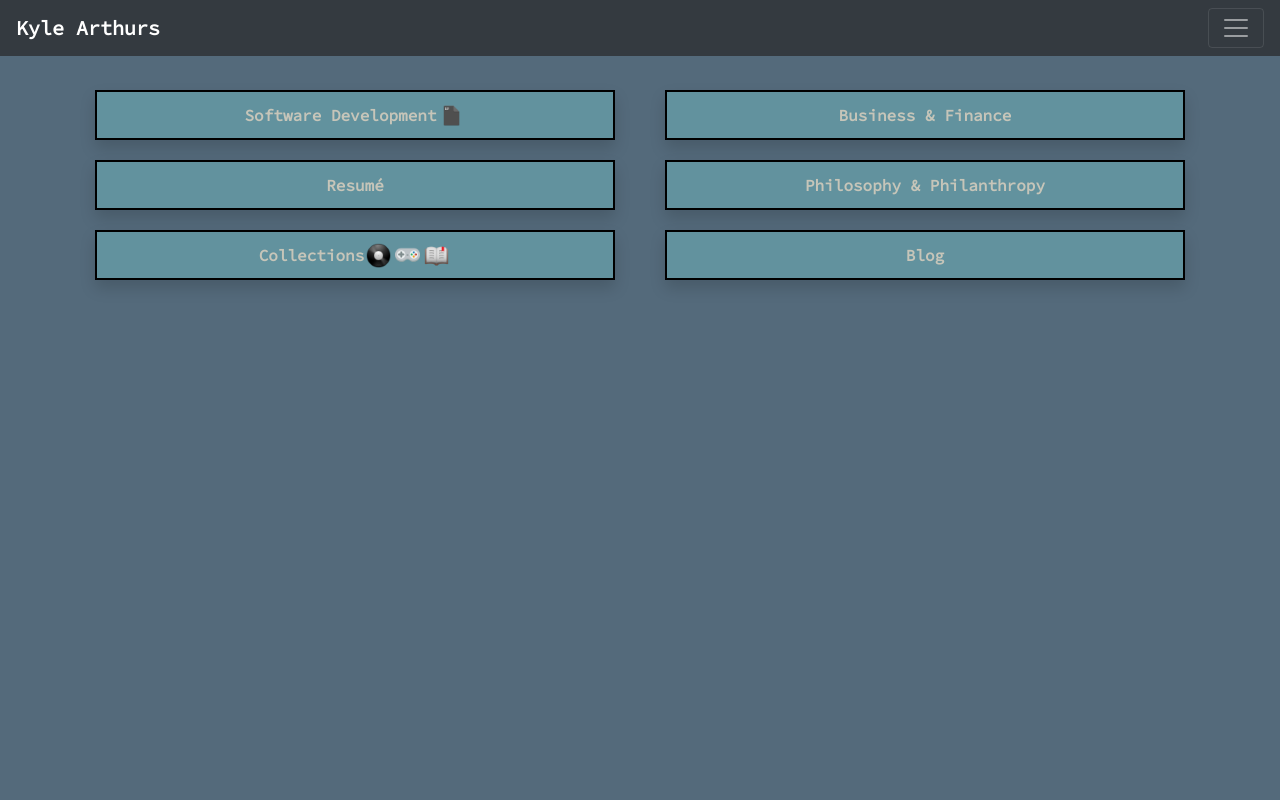
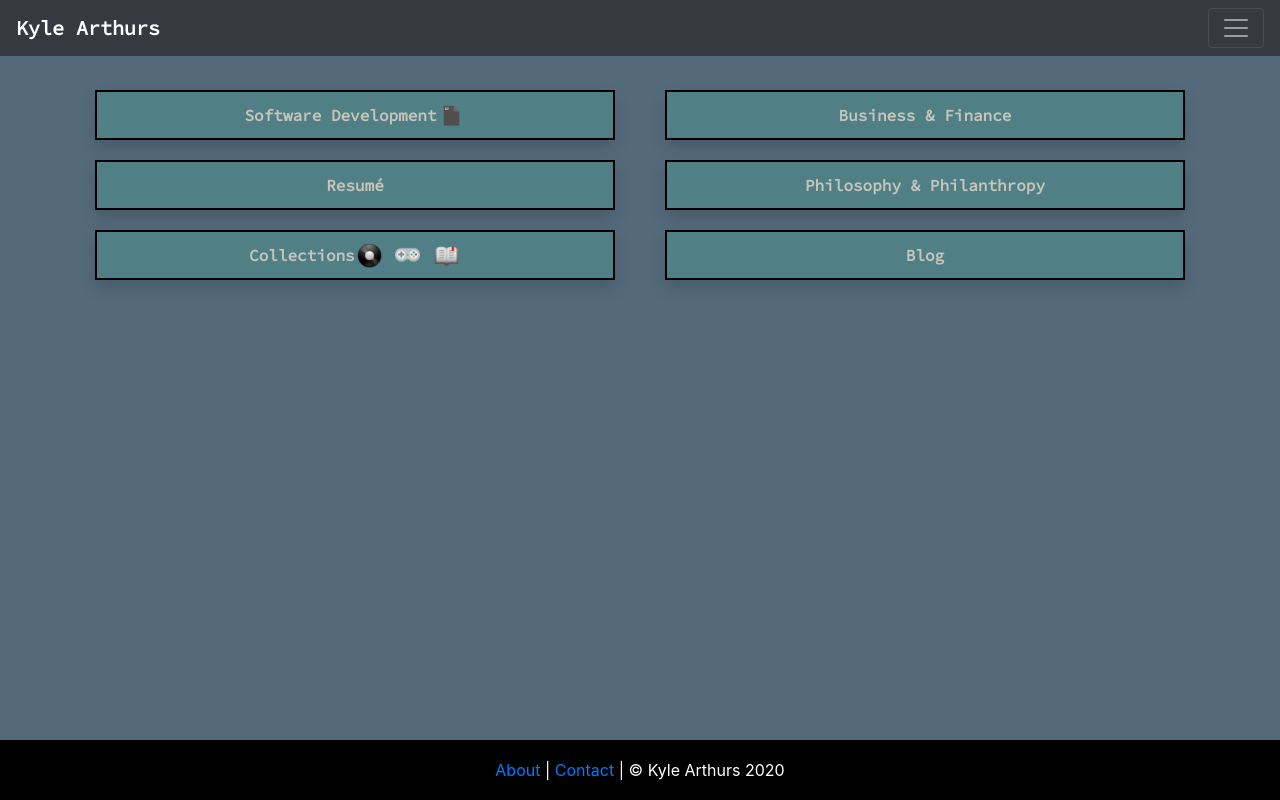
Before and after one commit to lucid-0/kylearthurs.com, a Django app: page / in a window 1280 px wide. Run offline with Django 3.2, Linux system fonts and the light colour scheme.

Commit message:
add footer, load scripts at bottom of file

```diff
--- a/kylearthurs/main/static/main/styles/main.css
+++ b/kylearthurs/main/static/main/styles/main.css
@@ -1,5 +1,6 @@
 body {
     background: #546a7b;
+    margin-bottom: 60px;
 }
 
 .navbar-brand {
@@ -9,7 +10,7 @@ body {
 }
 
 .ka-home-section {
-    background: #62929e;
+    background: #507f85;
     font-family: Source Code Pro;
     color: #c6c5b9;
     font-weight: bold;
@@ -32,3 +33,14 @@ body {
     max-height: 25px;
     margin: 2px
 }
+
+.footer {
+    position: absolute;
+    bottom: 0;
+    width: 100%;
+    height: 60px; /* Set the fixed height of the footer here */
+    line-height: 60px;
+    text-align: center;
+    background-color: black;
+    color: white;
+  }
--- a/kylearthurs/templates/main/base.html
+++ b/kylearthurs/templates/main/base.html
@@ -9,13 +9,14 @@
         <link rel="stylesheet" href="{% static "/main/styles/main.css" %}">
     </head>
     <body>
-        <script src="https://code.jquery.com/jquery-3.5.1.slim.min.js" integrity="sha384-DfXdz2htPH0lsSSs5nCTpuj/zy4C+OGpamoFVy38MVBnE+IbbVYUew+OrCXaRkfj" crossorigin="anonymous"></script>
-        <script src="https://cdn.jsdelivr.net/npm/bootstrap@4.5.3/dist/js/bootstrap.bundle.min.js" integrity="sha384-ho+j7jyWK8fNQe+A12Hb8AhRq26LrZ/JpcUGGOn+Y7RsweNrtN/tE3MoK7ZeZDyx" crossorigin="anonymous"></script>
-
         {% include "main/nav.html" %}
 
         <div id="content">
             {% block content %}{% endblock %}
         </div>
+
+        {% include "main/footer.html" %}
+        <script src="https://code.jquery.com/jquery-3.5.1.slim.min.js" integrity="sha384-DfXdz2htPH0lsSSs5nCTpuj/zy4C+OGpamoFVy38MVBnE+IbbVYUew+OrCXaRkfj" crossorigin="anonymous"></script>
+        <script src="https://cdn.jsdelivr.net/npm/bootstrap@4.5.3/dist/js/bootstrap.bundle.min.js" integrity="sha384-ho+j7jyWK8fNQe+A12Hb8AhRq26LrZ/JpcUGGOn+Y7RsweNrtN/tE3MoK7ZeZDyx" crossorigin="anonymous"></script>
     </body>
 </html>
--- /dev/null
+++ b/kylearthurs/templates/main/footer.html
@@ -0,0 +1,7 @@
+<footer class="footer">
+    <div class="container">
+        <a href="/about">About</a> |
+        <a href="/contact">Contact</a> |
+        &#169; Kyle Arthurs 2020
+    </div>
+</footer>
--- a/kylearthurs/templates/main/index.html
+++ b/kylearthurs/templates/main/index.html
@@ -34,9 +34,11 @@
       <div class="col-md-6">
         <div class="ka-home-section shadow">
           <span>Collections</span>
-          <img class="ka-icon" src="{% static "/main/icons/vinyl.png" %}">
-          <img class="ka-icon" src="{% static "/main/icons/gamepad.png" %}">
-          <img class="ka-icon" src="{% static "/main/icons/book.png" %}">
+          <span class="">
+            <img class="ka-icon" src="{% static "/main/icons/vinyl.png" %}">
+            <img class="ka-icon" src="{% static "/main/icons/gamepad.png" %}">
+            <img class="ka-icon" src="{% static "/main/icons/book.png" %}">
+          </span>
         </div>
       </div>
       <div class="col-md-6">
```
